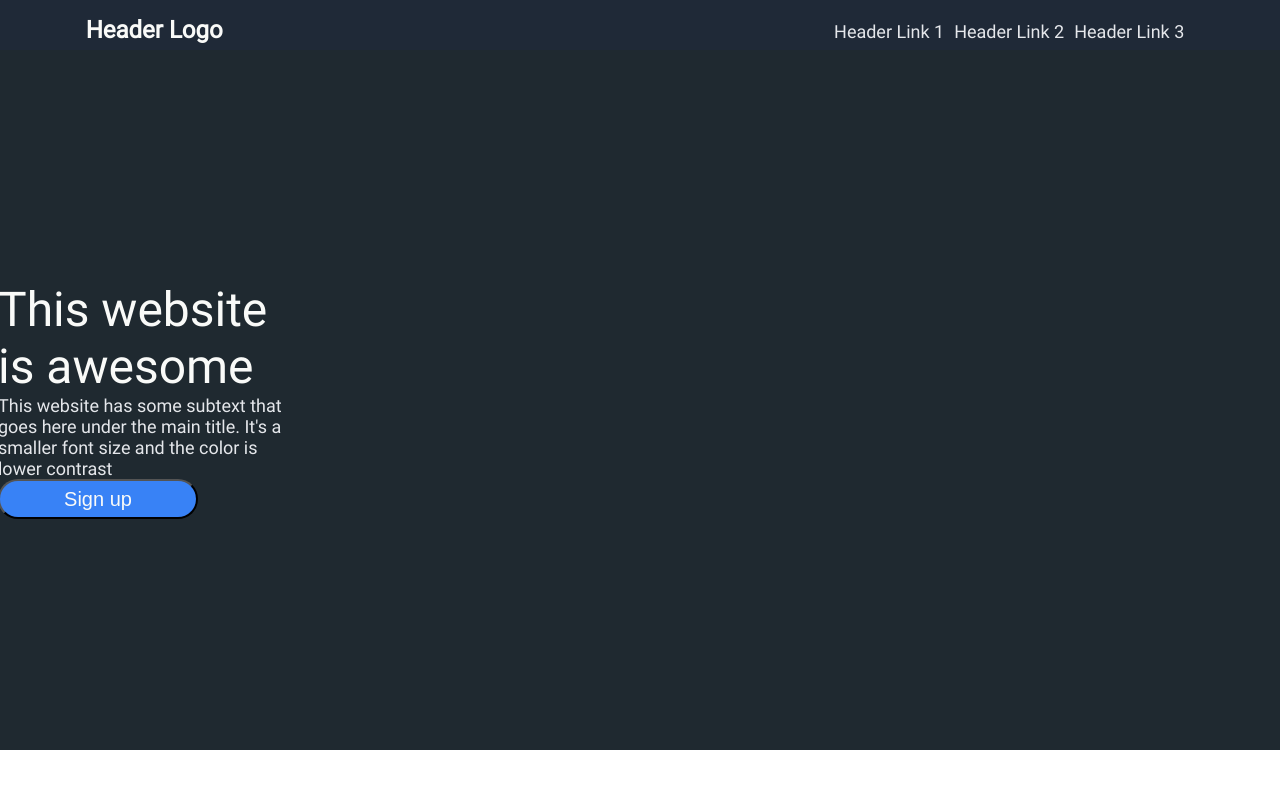
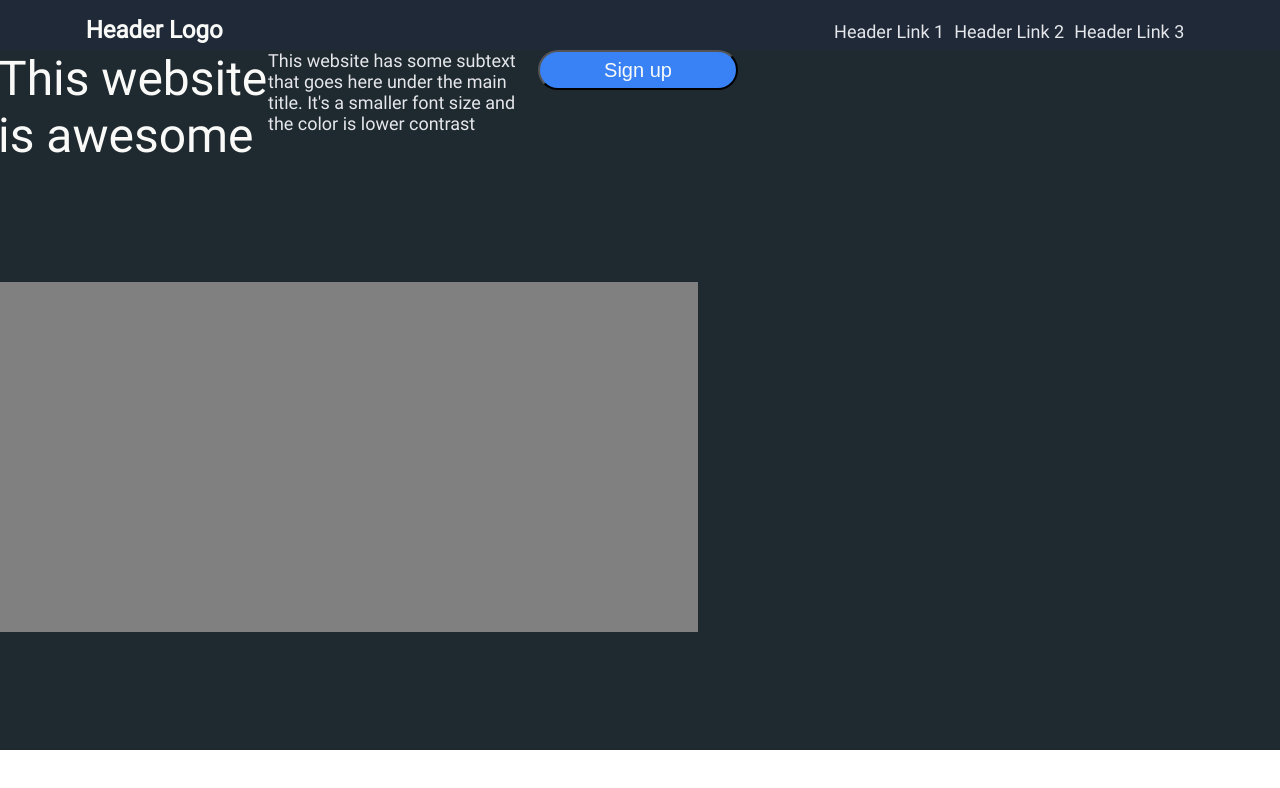
Before and after one commit to alexconecko/TOP_projects, a plain HTML site: page landing-page/index.html in a window 1280 px wide. Drawn offline with Linux system fonts and the light colour scheme.

Commit message:
HTML written, still playing with CSS to fit design

```diff
--- a/landing-page/index.html
+++ b/landing-page/index.html
@@ -24,6 +24,7 @@
             the color is lower contrast
         </span>
         <button class="sign-up">Sign up</button>
+        <span class="image"></span>
     </div>
 
 </html>
--- a/landing-page/style.css
+++ b/landing-page/style.css
@@ -40,30 +40,26 @@ a {
 
 #first-bar {
     display: flex;
-    flex-direction: column;
     width: auto;
     height: 700px;
     margin: -10px;
     background-color: #1F2930;
-    justify-content: center;
     flex-wrap: wrap;
 }
 
 #first-bar .title {
     width: 270px;
-    display: flex;
     font-family: Roboto;
     font-size: 48px;
     color: #F9FAF8;
 }
 
 #first-bar .subtext {
-    width: 300px;
-    display: flex;
+    width: 270px;
     font-family: Roboto;
     font-size: 18px;
     color: #E5E7EB;
-    align-items: center;
+
 }
 
 #first-bar .sign-up {
@@ -73,5 +69,11 @@ a {
     background-color: #3882F6;
     color: #F9FAF8;
     font-size: 20px;
+}
 
+#first-bar .image {
+    width: 700px;
+    height: 350px;
+    background-color: gray;
+    display: flex;
 }
```
